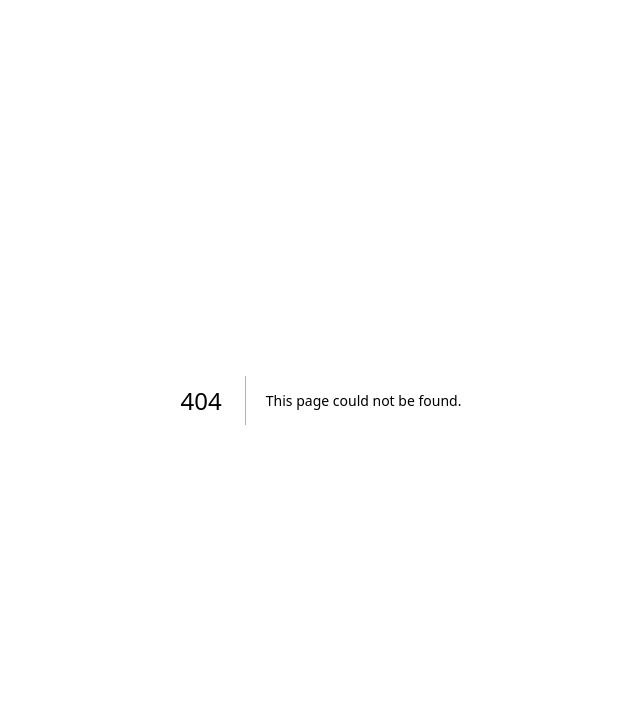
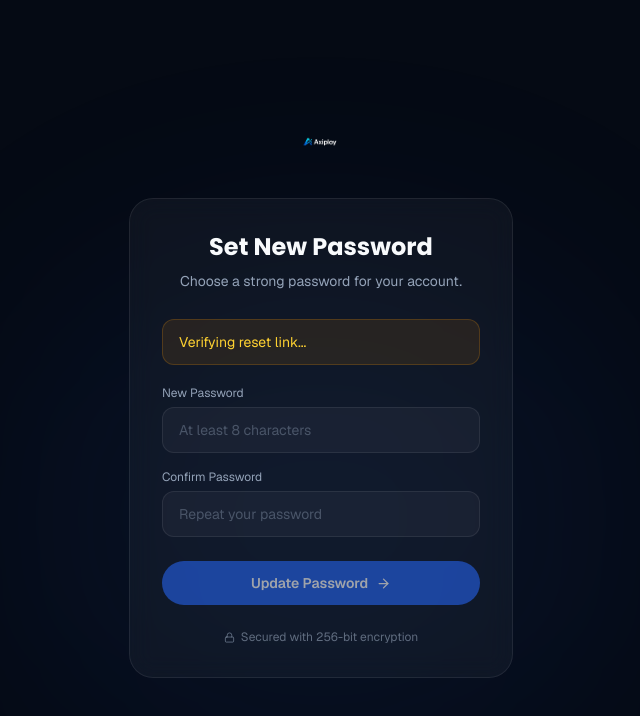
Before and after one commit to KrypticHD/Axiploy, a Next.js app: page /portal/reset-password in a window 1280 px wide. Before the commit this address had no page. Shown: the top 716 px of the page, without its empty margins (319-959 px from the left). Built offline with nearby package versions, Linux system fonts and the light colour scheme; no server answers.

Commit message:
Add forgot password flow — reset email + set new password page

```diff
--- /dev/null
+++ b/src/app/api/portal/auth/forgot-password/route.ts
@@ -0,0 +1,14 @@
+import { NextRequest, NextResponse } from "next/server";
+import { supabaseAdmin } from "@/lib/supabase";
+
+export async function POST(req: NextRequest) {
+  const { email } = await req.json();
+  if (!email) return NextResponse.json({ error: "Email required" }, { status: 400 });
+
+  await supabaseAdmin().auth.resetPasswordForEmail(email, {
+    redirectTo: "https://axiploy.com/portal/reset-password",
+  });
+
+  // Always return success to avoid email enumeration
+  return NextResponse.json({ success: true });
+}
--- a/src/app/portal/(auth)/login/page.tsx
+++ b/src/app/portal/(auth)/login/page.tsx
@@ -10,6 +10,22 @@ export default function LoginPage() {
   const router = useRouter();
   const [error, setError] = useState("");
   const [loading, setLoading] = useState(false);
+  const [forgotMode, setForgotMode] = useState(false);
+  const [forgotEmail, setForgotEmail] = useState("");
+  const [forgotSent, setForgotSent] = useState(false);
+  const [forgotLoading, setForgotLoading] = useState(false);
+
+  async function handleForgot(e: FormEvent<HTMLFormElement>) {
+    e.preventDefault();
+    setForgotLoading(true);
+    await fetch("/api/portal/auth/forgot-password", {
+      method: "POST",
+      headers: { "Content-Type": "application/json" },
+      body: JSON.stringify({ email: forgotEmail }),
+    });
+    setForgotSent(true);
+    setForgotLoading(false);
+  }
 
   async function handleSubmit(e: FormEvent<HTMLFormElement>) {
     e.preventDefault();
@@ -63,6 +79,43 @@ export default function LoginPage() {
 
         {/* Card */}
         <div className="glass rounded-3xl p-8 border border-white/[0.08] glow-blue">
+          {forgotMode ? (
+            <>
+              <div className="text-center mb-7">
+                <h1 className="font-heading text-2xl font-bold text-text-primary">Reset Password</h1>
+                <p className="text-text-muted text-sm mt-2 leading-relaxed">
+                  Enter your email and we&apos;ll send you a reset link.
+                </p>
+              </div>
+              {forgotSent ? (
+                <div className="text-center py-4">
+                  <div className="w-12 h-12 rounded-full bg-emerald-500/10 border border-emerald-500/20 flex items-center justify-center mx-auto mb-4">
+                    <AlertCircle size={22} className="text-emerald-400" />
+                  </div>
+                  <p className="text-text-primary text-sm font-medium">Check your email</p>
+                  <p className="text-text-muted text-xs mt-1">If that address is registered, a reset link is on its way.</p>
+                  <button onClick={() => { setForgotMode(false); setForgotSent(false); }} className="mt-5 text-accent-cyan text-xs hover:underline">
+                    Back to login
+                  </button>
+                </div>
+              ) : (
+                <form onSubmit={handleForgot} className="space-y-4">
+                  <div>
+                    <label className="text-text-muted text-xs mb-1.5 block">Email address</label>
+                    <input type="email" required placeholder="you@company.com" value={forgotEmail} onChange={(e) => setForgotEmail(e.target.value)} className={inputClass} />
+                  </div>
+                  <button type="submit" disabled={forgotLoading} className="w-full inline-flex items-center justify-center gap-2 px-6 py-3 rounded-full bg-accent-blue hover:bg-accent-blue-light disabled:opacity-60 text-white font-semibold text-sm transition-all mt-2">
+                    {forgotLoading ? "Sending..." : "Send Reset Link"}
+                    {!forgotLoading && <ArrowRight size={15} />}
+                  </button>
+                  <button type="button" onClick={() => setForgotMode(false)} className="w-full text-text-muted text-xs hover:underline text-center">
+                    Back to login
+                  </button>
+                </form>
+              )}
+            </>
+          ) : (
+            <>
               <div className="text-center mb-7">
                 <h1 className="font-heading text-2xl font-bold text-text-primary">Access Your AI Workforce</h1>
                 <p className="text-text-muted text-sm mt-2 leading-relaxed">
@@ -85,7 +138,7 @@ export default function LoginPage() {
                 <div>
                   <div className="flex items-center justify-between mb-1.5">
                     <label className="text-text-muted text-xs">Password</label>
-                <button type="button" className="text-accent-cyan text-xs hover:underline">Forgot password?</button>
+                    <button type="button" onClick={() => setForgotMode(true)} className="text-accent-cyan text-xs hover:underline">Forgot password?</button>
                   </div>
                   <input name="password" type="password" required placeholder="••••••••" className={inputClass} />
                 </div>
@@ -104,6 +157,8 @@ export default function LoginPage() {
                   {!loading && <ArrowRight size={15} />}
                 </button>
               </form>
+            </>
+          )}
 
           <div className="flex items-center justify-center gap-1.5 mt-6 text-text-muted/60 text-xs">
             <Lock size={11} />
--- /dev/null
+++ b/src/app/portal/(auth)/reset-password/page.tsx
@@ -0,0 +1,125 @@
+"use client";
+
+import { useState, FormEvent, useEffect, Suspense } from "react";
+import { useRouter, useSearchParams } from "next/navigation";
+import Image from "next/image";
+import Link from "next/link";
+import { ArrowRight, AlertCircle, CheckCircle2, Lock } from "lucide-react";
+import { createBrowserClient } from "@supabase/ssr";
+
+function ResetPasswordForm() {
+  const router = useRouter();
+  const searchParams = useSearchParams();
+  const [password, setPassword] = useState("");
+  const [confirm, setConfirm] = useState("");
+  const [error, setError] = useState("");
+  const [success, setSuccess] = useState(false);
+  const [loading, setLoading] = useState(false);
+  const [ready, setReady] = useState(false);
+
+  const supabase = createBrowserClient(
+    process.env.NEXT_PUBLIC_SUPABASE_URL!,
+    process.env.NEXT_PUBLIC_SUPABASE_ANON_KEY!
+  );
+
+  useEffect(() => {
+    // Supabase puts the tokens in the URL hash after redirect
+    supabase.auth.onAuthStateChange((event) => {
+      if (event === "PASSWORD_RECOVERY") setReady(true);
+    });
+  }, [supabase]);
+
+  async function handleSubmit(e: FormEvent) {
+    e.preventDefault();
+    setError("");
+    if (password.length < 8) { setError("Password must be at least 8 characters."); return; }
+    if (password !== confirm) { setError("Passwords do not match."); return; }
+    setLoading(true);
+
+    const { error } = await supabase.auth.updateUser({ password });
+    if (error) {
+      setError(error.message);
+      setLoading(false);
+    } else {
+      setSuccess(true);
+      setTimeout(() => router.push("/portal/login"), 2500);
+    }
+  }
+
+  const inputClass = "w-full bg-white/[0.04] border border-white/[0.08] rounded-xl px-4 py-3 text-text-primary placeholder-text-muted/40 text-sm focus:outline-none focus:border-accent-blue/50 focus:ring-1 focus:ring-accent-blue/25 transition-all duration-200";
+
+  return (
+    <div className="min-h-screen bg-base flex items-center justify-center p-6 relative overflow-hidden">
+      <div className="absolute inset-0 pointer-events-none">
+        <div className="absolute top-1/3 left-1/2 -translate-x-1/2 w-[600px] h-[500px] rounded-full bg-accent-blue/8 blur-[120px]" />
+      </div>
+
+      <div className="relative z-10 w-full max-w-sm">
+        <div className="flex justify-center mb-8">
+          <Link href="/"><Image src="/logo.png" alt="Axiploy" width={160} height={44} className="h-11 w-auto object-contain" /></Link>
+        </div>
+
+        <div className="glass rounded-3xl p-8 border border-white/[0.08]">
+          {success ? (
+            <div className="text-center py-4">
+              <CheckCircle2 size={40} className="text-emerald-400 mx-auto mb-4" />
+              <h1 className="font-heading text-xl font-bold text-text-primary">Password updated</h1>
+              <p className="text-text-muted text-sm mt-2">Redirecting you to login...</p>
+            </div>
+          ) : (
+            <>
+              <div className="text-center mb-7">
+                <h1 className="font-heading text-2xl font-bold text-text-primary">Set New Password</h1>
+                <p className="text-text-muted text-sm mt-2">Choose a strong password for your account.</p>
+              </div>
+
+              {error && (
+                <div className="flex items-start gap-2.5 bg-red-500/10 border border-red-500/20 rounded-xl px-4 py-3 mb-5">
+                  <AlertCircle size={15} className="text-red-400 shrink-0 mt-0.5" />
+                  <p className="text-red-400 text-sm">{error}</p>
+                </div>
+              )}
+
+              {!ready && (
+                <div className="bg-amber-500/10 border border-amber-500/20 rounded-xl px-4 py-3 mb-5">
+                  <p className="text-amber-300 text-sm">Verifying reset link...</p>
+                </div>
+              )}
+
+              <form onSubmit={handleSubmit} className="space-y-4">
+                <div>
+                  <label className="text-text-muted text-xs mb-1.5 block">New Password</label>
+                  <input type="password" required minLength={8} placeholder="At least 8 characters" value={password} onChange={(e) => setPassword(e.target.value)} className={inputClass} />
+                </div>
+                <div>
+                  <label className="text-text-muted text-xs mb-1.5 block">Confirm Password</label>
+                  <input type="password" required placeholder="Repeat your password" value={confirm} onChange={(e) => setConfirm(e.target.value)} className={inputClass} />
+                </div>
+                <button
+                  type="submit"
+                  disabled={loading || !ready}
+                  className="w-full inline-flex items-center justify-center gap-2 px-6 py-3 rounded-full bg-accent-blue hover:bg-accent-blue-light disabled:opacity-60 text-white font-semibold text-sm transition-all mt-2"
+                >
+                  {loading ? "Updating..." : "Update Password"}
+                  {!loading && <ArrowRight size={15} />}
+                </button>
+              </form>
+            </>
+          )}
+
+          <div className="flex items-center justify-center gap-1.5 mt-6 text-text-muted/60 text-xs">
+            <Lock size={11} /> Secured with 256-bit encryption
+          </div>
+        </div>
+      </div>
+    </div>
+  );
+}
+
+export default function ResetPasswordPage() {
+  return (
+    <Suspense>
+      <ResetPasswordForm />
+    </Suspense>
+  );
+}
```
Lines whose indentation alone changed are shown as unchanged.
